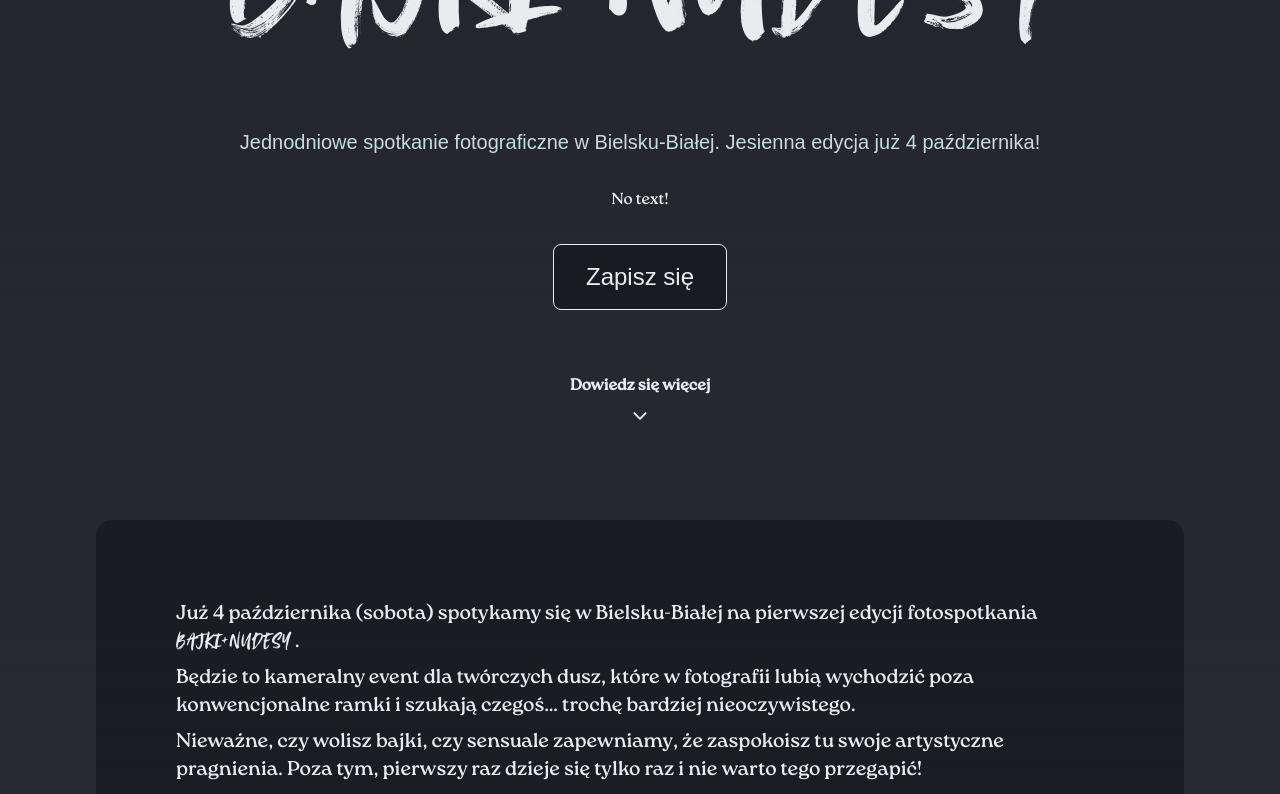
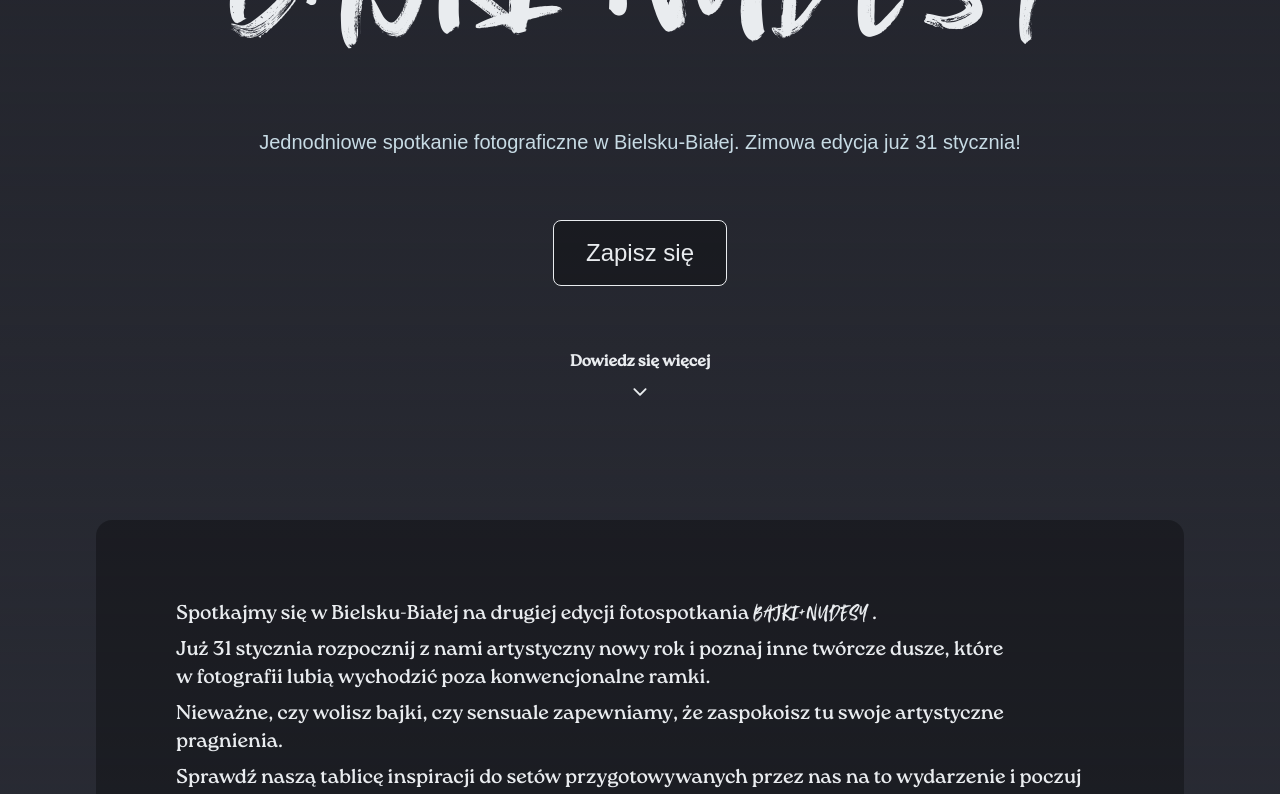
Before and after one commit to wiktor-nowak/bajkinudesy, a Next.js app: page / in a window 1280 px wide. Shown: the part 320-1114 px from the top of the page. Built offline with nearby package versions, Linux system fonts and the light colour scheme; a web font is replaced by a local one.

Commit message:
2nd edition changes

```diff
--- a/src/components/Banner.tsx
+++ b/src/components/Banner.tsx
@@ -7,18 +7,16 @@ import { Button } from "@headlessui/react";
 import { artFont, subtitleFont } from "../lib/fonts";
 import { IoIosArrowDown } from "react-icons/io";
 
-const REGISTRATION_LINK = "https://forms.gle/TNDXJtbHiTHvGrs17";
+const REGISTRATION_LINK = "https://forms.gle/EP1egUrwstnBRybq5";
 
 function Banner() {
-  const text = process.env.NEXT_PUBLIC_ENV_TEXT;
-
   return (
     <div className="w-full relative overflow-hidden min-h-[100vh]">
       <div className="fixed top-0 left-0 w-full h-[150vh] md:h-[180vh] flex-1 min-h-0 -z-10">
         <Image
           urlEndpoint="https://ik.imagekit.io/wn3496"
-          src="/B&N_zapowiedz/together.jpg"
-          alt="Banner, dłonie na aparatach."
+          src="/B&N_zapowiedz/zimowa_background.jpg"
+          alt="Banner, ludki świąteczne."
           fill
           className="object-cover"
         />
@@ -41,10 +39,9 @@ function Banner() {
         <p
           className={`text-columbia-blue text-xl my-8 mx-20 text-center ${subtitleFont.className}`}
         >
-          Jednodniowe spotkanie fotograficzne w&nbsp;Bielsku-Białej. Jesienna
-          edycja już 4&nbsp;października!
+          Jednodniowe spotkanie fotograficzne w&nbsp;Bielsku-Białej. Zimowa
+          edycja już 31&nbsp;stycznia!
         </p>
-        <p>{text ?? "No text!"}</p>
         <Link
           href={REGISTRATION_LINK}
           target="_blank"
--- a/src/components/Description.tsx
+++ b/src/components/Description.tsx
@@ -3,7 +3,7 @@ import { artFont } from "../lib/fonts";
 import Link from "next/link";
 import { FaPinterest } from "react-icons/fa";
 
-const PINTEREST_LINK = "http://pin.it/6PDbUcOuK";
+const PINTEREST_LINK = "https://pin.it/5AYXHIrG4";
 
 function Description() {
   return (
@@ -11,27 +11,25 @@ function Description() {
       <div id="description" />
       <div className="text-xl mx-4 my-4 p-8 md:mx-24 md:p-20 md:pb-10 bg-fade rounded-2xl flex flex-col items-start gap-2">
         <p>
-          {" "}
-          Już 4 października (sobota) spotykamy się w&nbsp;Bielsku-Białej na
-          pierwszej edycji fotospotkania{" "}
+          Spotkajmy się w&nbsp;Bielsku-Białej na drugiej edycji
+          fotospotkania&nbsp;
           <strong className={`${artFont.className} font-normal tracking-wider`}>
             BAJKI+NUDESY
           </strong>
           &nbsp;.
         </p>
         <p>
-          Będzie to kameralny event dla twórczych dusz, które w&nbsp;fotografii
-          lubią wychodzić poza konwencjonalne ramki i&nbsp;szukają czegoś…
-          trochę bardziej nieoczywistego.
+          Już 31 stycznia rozpocznij z&nbsp;nami artystyczny nowy rok
+          i&nbsp;poznaj inne twórcze dusze, które w&nbsp;fotografii lubią
+          wychodzić poza konwencjonalne ramki.
         </p>
         <p>
           Nieważne, czy wolisz bajki, czy sensuale zapewniamy, że zaspokoisz tu
-          swoje artystyczne pragnienia. Poza tym, pierwszy raz dzieje się tylko
-          raz i&nbsp;nie warto tego przegapić!
+          swoje artystyczne pragnienia.
         </p>
         <p>
           Sprawdź naszą tablicę inspiracji do setów przygotowywanych przez nas
-          na to wydarzenie i poczuj ten klimat:
+          na to wydarzenie i&nbsp;poczuj ten klimat:
         </p>
         <div className="w-full md:w-1/2 mt-4 md:mt-8 flex justify-center items-center gap-8 md:gap-4 bg-gunmetal rounded-md p-4 self-center">
           <Link href={PINTEREST_LINK}>
--- a/src/components/Footer.tsx
+++ b/src/components/Footer.tsx
@@ -4,6 +4,7 @@ import { FaInstagram } from "react-icons/fa";
 import { subtitleFont } from "../lib/fonts";
 
 const INSTA_LINK = "https://www.instagram.com/bajkinudesy/";
+const MADE_BY_LINK = "https://www.wiktor-nowak.pl/";
 
 function Footer() {
   return (
@@ -30,7 +31,9 @@ function Footer() {
           className={`${subtitleFont.className} text-sm flex h-[40px] flex-wrap items-center justify-center`}
         >
           Projekt i wykonanie:&nbsp;
-          <strong className={` text-columbia-blue`}>Wiktor Nowak</strong>
+          <Link href={MADE_BY_LINK} className={`text-columbia-blue`}>
+            Wiktor Nowak
+          </Link>
         </p>
       </footer>
     </div>
--- a/src/components/Sponsors.tsx
+++ b/src/components/Sponsors.tsx
@@ -16,8 +16,8 @@ function Sponsors() {
           <div className="relative flex-1">
             <Image
               urlEndpoint="https://ik.imagekit.io/wn3496"
-              src="/logos/hub-logo.webp"
-              alt="Logo miejscówki, TheHub"
+              src="/logos/aha-studio.jpg"
+              alt="Logo miejscówki, Aha-Studio"
               height={75}
               width={75}
               className="object-cover transition-transform duration-500 hover:scale-115"
--- a/src/components/Who.tsx
+++ b/src/components/Who.tsx
@@ -14,7 +14,7 @@ function Who() {
       <div className="relative md:min-w-[450px] flex-1 overflow-hidden flex justify-center items-center">
         <Image
           urlEndpoint="https://ik.imagekit.io/wn3496"
-          src="/B&N_zapowiedz/babetta.jpg"
+          src="/B&N_zapowiedz/babetta_zimowa.jpg"
           alt="Organizatorka eventu."
           height={1352}
           width={900}
```
